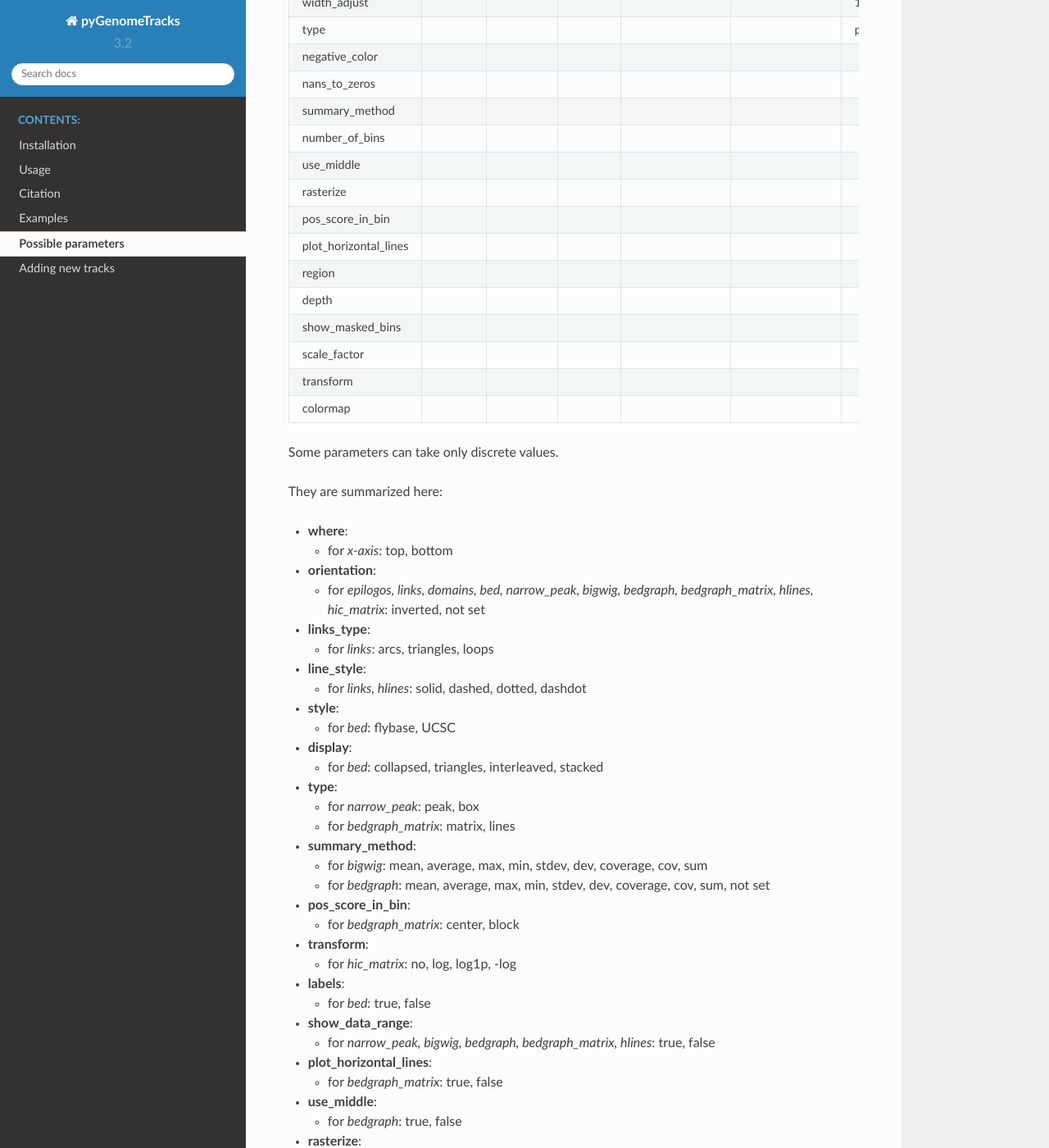
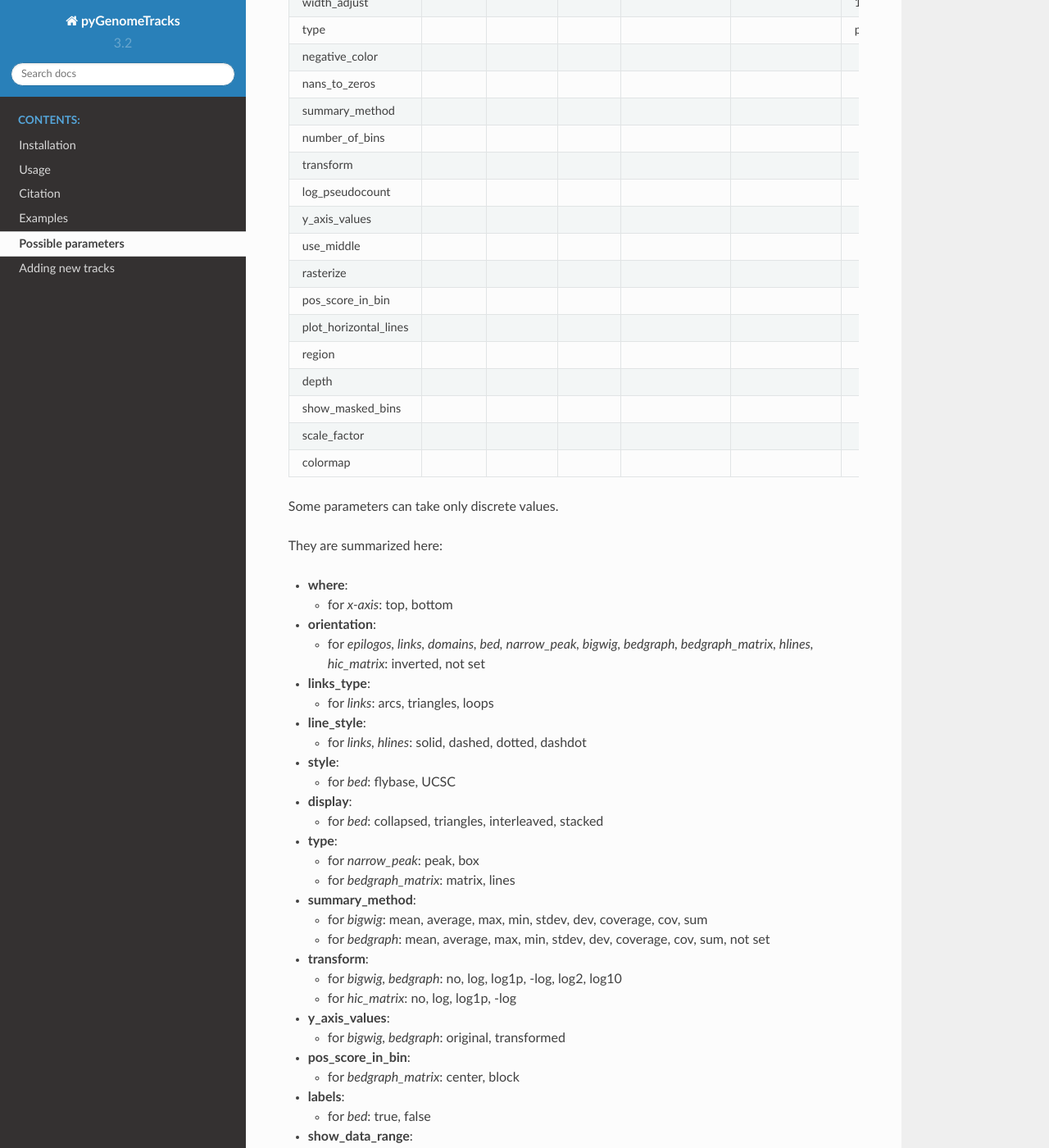
Before and after one commit to deeptools/pyGenomeTracks, a Sphinx documentation site: the page built from docs/content/possible-parameters.rst, in a window 1280 px wide and 1400 px high, scrolled down 1226 px. Shown: the whole window at 82% size. Built offline with Sphinx 7.4.7 and the Read the Docs theme 2.0.0, drawn with Linux system fonts in a browser that asks for light colours.

Commit message:
update the doc

```diff
--- a/docs/content/all_default_properties_rst.txt
+++ b/docs/content/all_default_properties_rst.txt
@@ -35,6 +35,9 @@ negative_color
 nans_to_zeros                                                                                                                                                    false                  false
 summary_method                                                                                                                                                   mean                   not set
 number_of_bins                                                                                                                                                   700                    700
+transform                                                                                                                                                        no                     no                                                                   no
+log_pseudocount                                                                                                                                                  0                      0
+y_axis_values                                                                                                                                                    transformed            transformed
 use_middle                                                                                                                                                                              false
 rasterize                                                                                                                                                                               false                  true                                          true
 pos_score_in_bin                                                                                                                                                                                               center
--- a/docs/content/all_possible_properties.txt
+++ b/docs/content/all_possible_properties.txt
@@ -34,13 +34,19 @@
 
   - for *bedgraph*: mean, average, max, min, stdev, dev, coverage, cov, sum, not set
 
+- **transform**:
+
+  - for *bigwig, bedgraph*: no, log, log1p, -log, log2, log10
+
+  - for *hic_matrix*: no, log, log1p, -log
+
+- **y_axis_values**:
+
+  - for *bigwig, bedgraph*: original, transformed
+
 - **pos_score_in_bin**:
 
   - for *bedgraph_matrix*: center, block
-
-- **transform**:
-
-  - for *hic_matrix*: no, log, log1p, -log
 
 - **labels**:
 
```
Also changed, not shown: other parts of docs/content/all_default_properties_rst.txt (+0 -1 lines).
